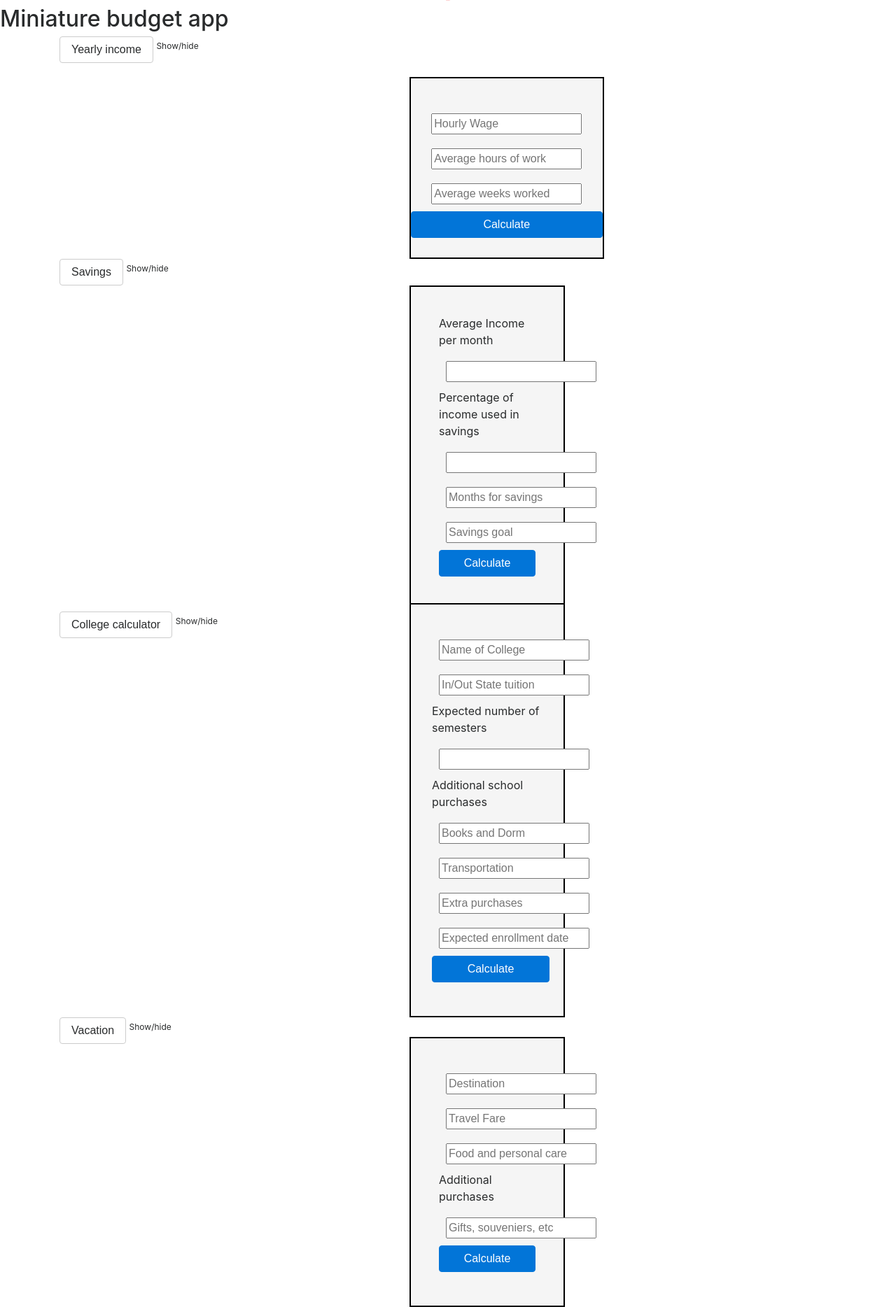
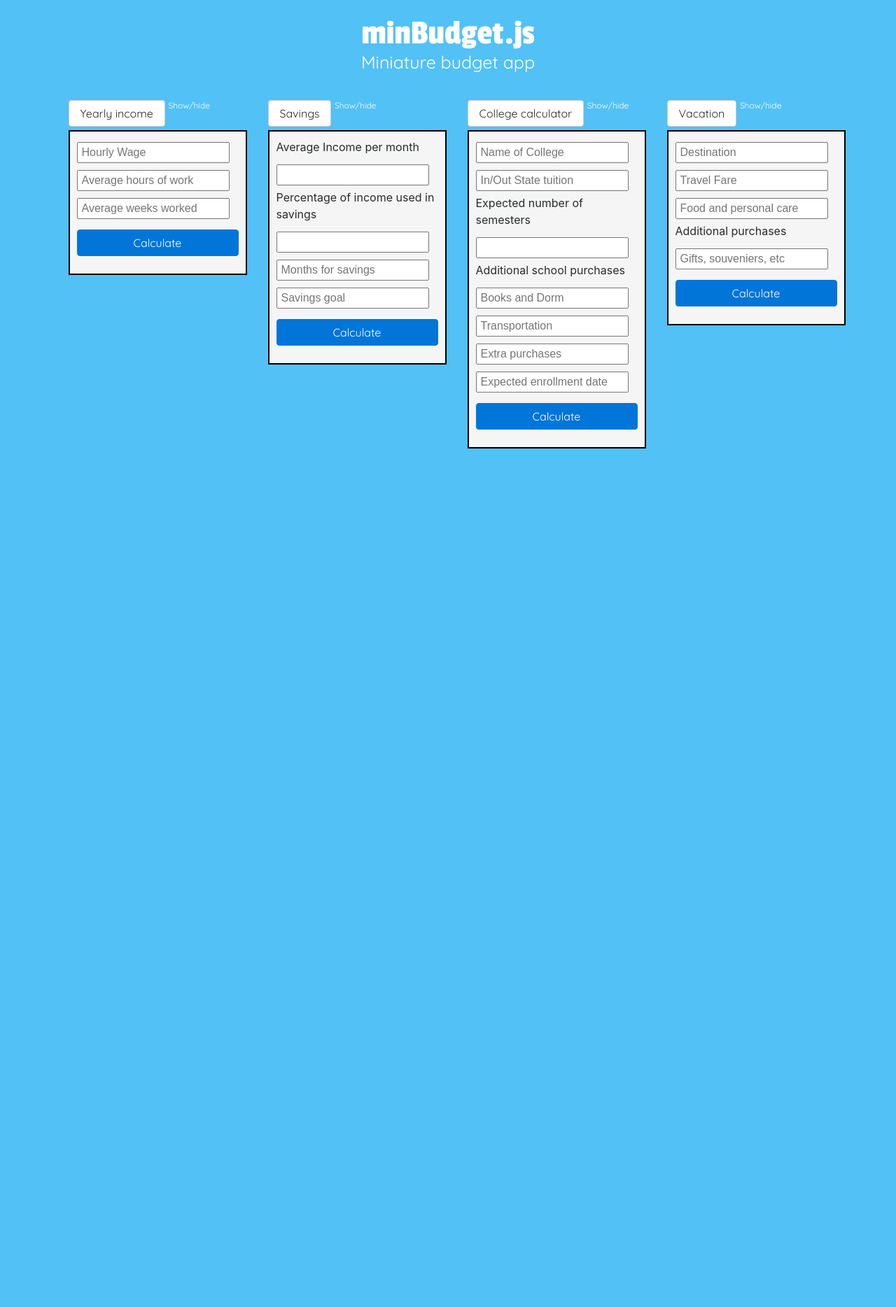
Before and after one commit to Toughee/minBudgetJs, a web app: file index.html in a window 1280 px wide. Shown: the whole page at 70% size. After the commit the page ends 641 px from the top, so only its background shows below. Run offline with its HTML, style and script files only (its server is not run), Linux system fonts and the light colour scheme.

Commit message:
Updated entire stylesheet
Got rid of media queries. Made webpage responsive using only Bootstrap grids

```diff
--- a/css/style.css
+++ b/css/style.css
@@ -1,120 +1,93 @@
+@import url('https://fonts.googleapis.com/css?family=Passion+One|Quicksand');
 
-/*
-=================
-Media Queries
-=================
-*/
-/*
-@media screen and (min-width: 480px) {
-    body {    }
-}
-@media screen and (min-width: 600px) {
-    body {    }
-}
-@media screen and (min-width: 800px) {
-    body {    }
-}
-@media screen and (min-width: 1020px) {
-    body {    }
-}
-@media screen and (min-width: 1250px) {
-    body {    }
-}
-@media screen and (min-width: 1400px) {
-    body {    }
-}
-*/
 
-/*
-Body
-*/
-header {
-    background: #000000;
+body {
+    background: #52C1F5;
 }
 
 /*
-Font
+====================
+    Font
+====================
 */
 
 h1 {
+    color: #FFFFFF;
     text-align: center;
-    padding: 5px auto;
-    font-family: 'Helvetica';
-    color: #EF2121;
-    font-size: 1px;
+    font-family: 'Passion One', cursive;
+    font-size: 50px;
+}
+h2 {
+    color: #FFFFFF;
+    font-size: 25px;
+    text-align: center;
+    margin-bottom: 70px;
+    font-family: 'Quicksand', sans-serif;
+}
+h1,
+h2 {
+    margin-top: 20px;
+    margin-bottom: -20px;
 }
 h6 {
-    padding-top: 10px;
+    margin: 15px auto;
 }
-.bigr {
-    color: #2EAF0C;
-    text-align: center;
-    font-size: 75px;
-    margin-bottom: -15px;
-    margin-top: -10px;
+button {
+    background: #FFFFFF;
+    font-family: 'Impact';
+    margin-right: 10px;
+    font-family: 'Quicksand', sans-serif;
 }
-p {
-    text-align: center;
-    padding: 5px;
-    font-family: 'Impact';
-    color: #FFFFFF;
-    font-size: 20px;
-}
-
-button {
-    padding: 1px 10px 1px 10px;
-}
-
-/*
-Budget options display
+nav {
+    margin-left: 25px;
+    margin-top: 50px;
+}/*
+====================
+    Categories
+====================
 */
-
 #grossIncomeSect {
-    width: 25%;
-    padding: 40px 0px 10px 0px;
-    margin-left: 500px;
-    margin-right: 500px;
-    text-align: center;
-    margin-top: 20px;
     border: 2px solid #000000;
     background: #F5F5F5;
+    margin: 5px auto;
+    padding: 10px 10px 10px 10px;
 }
 #savingsSect {
-    width: 20%;
-    padding: 40px 40px 30px 40px;
-    margin-left: 500px;
-    margin-right: 500px;
-    margin-top: 0px;
-    text-align: left;
     border: 2px solid #000000;
     background: #F5F5F5;
+    margin: 5px auto;
+    padding: 10px 10px 10px 10px;
 }
 #collegeFundSect {
-    width: 20%;
-    padding: 40px 20px 30px 30px;
-    margin-top: -10px;
-    margin-left: 500px;
-    margin-right: 500px;
-    margin-top: -50px;
-    text-align: left;
     border: 2px solid #000000;
     background: #F5F5F5;
+    margin: 5px auto;
+    padding: 10px 10px 10px 10px;
 }
 #vacationSect {
-    width: 20%;
-    padding: 40px 40px 30px 40px;
-    margin-left: 500px;
-    margin-right: 500px;
-    margin-top: -10px;
-    text-align: left;
     border: 2px solid #000000;
     background: #F5F5F5;
+    margin: 5px auto;
+    padding: 10px 10px 10px 10px;
 }
-#set {
-    margin-left: 10px;
-    margin-right: 10px;
+/*
+===============
+    Input
+===============
+*/
+button {
+    margin-top: 10px;
 }
 input {
-    position: relative;
-    margin: 10px;
+    margin-top: 5px;
+    margin-bottom: 5px;
+    padding-left: 5px;
 }
+i {
+    margin: 1px auto;
+}
+sup {
+    color: #FFFFFF;
+    font-family: 'Quicksand', sans-serif;
+    margin-left: -10px;
+}
```
